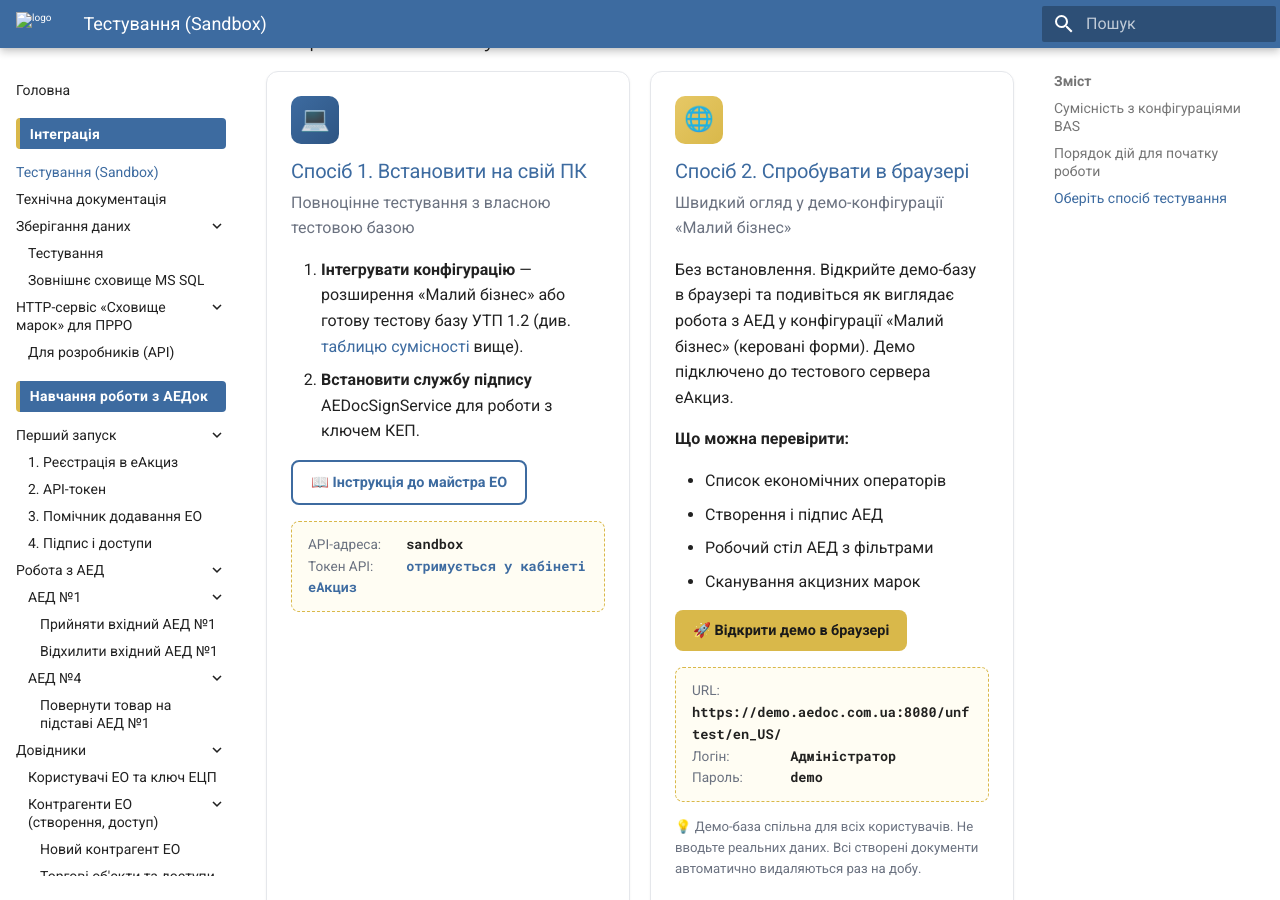
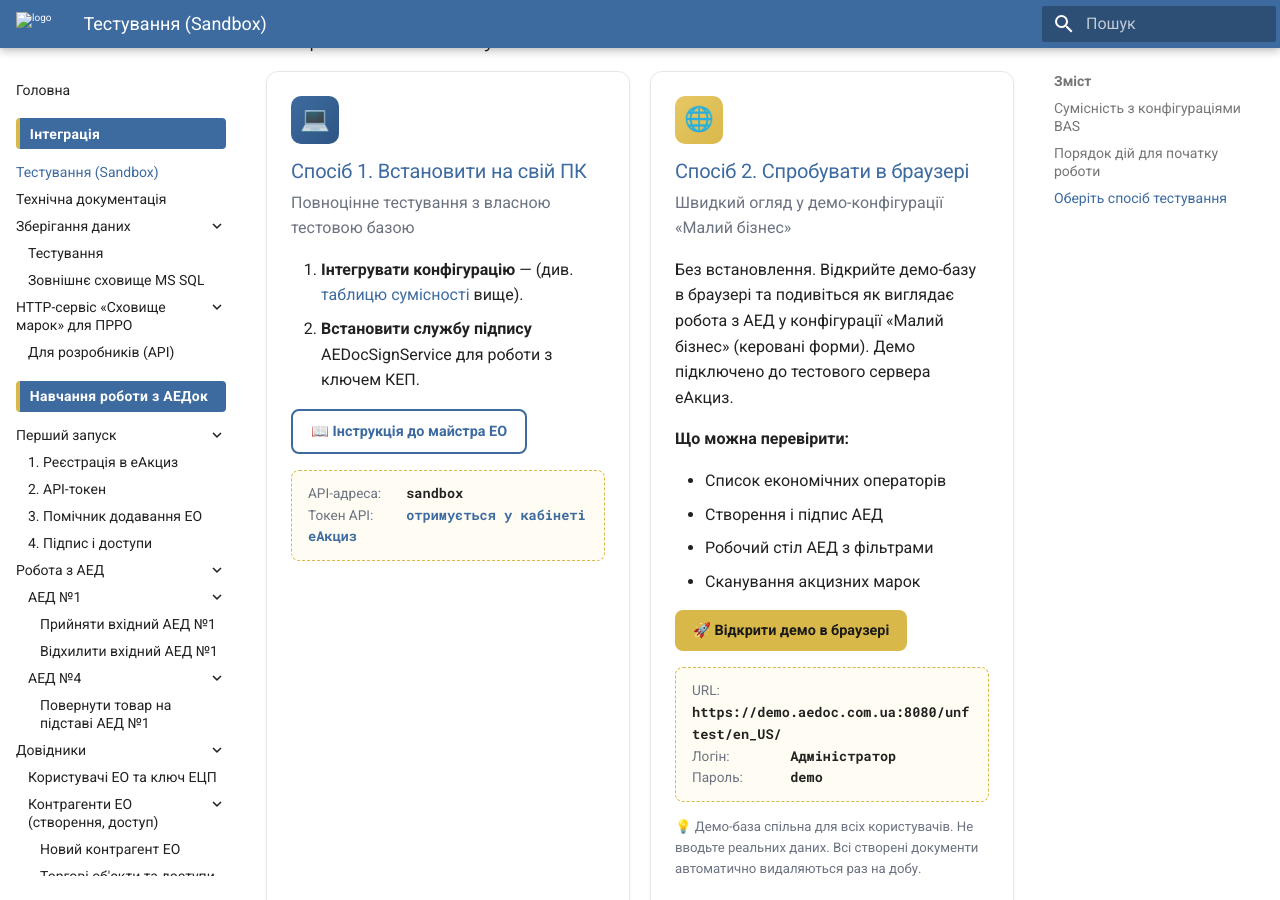
Before and after one commit to sukhenko/aedoc-docs, an MkDocs documentation site: the page built from docs/integratsiia/sandbox.md, in a window 1280 px wide and 900 px high, scrolled down 2295 px. Built offline with MkDocs 1.6.1 and Material for MkDocs 9.7.7, drawn with Linux system fonts in a browser that asks for light colours.

Commit message:
Sandbox: «Інтегрувати конфігурацію — (див. таблицю сумісності вище)»
Co-Authored-By: Claude Opus 5.5 <noreply@anthropic.com>
Claude-Session: https://claude.ai/code/session_0177sjggDQ9MXuFeJFH1q7HZ

```diff
--- a/docs/integratsiia/sandbox.md
+++ b/docs/integratsiia/sandbox.md
@@ -81,7 +81,7 @@ AEDOC інтегрується з наступними конфігурація
 <h3>Спосіб 1. Встановити на свій ПК</h3>
 <p class="way__sub">Повноцінне тестування з власною тестовою базою</p>
 <ol>
-<li><strong>Інтегрувати конфігурацію</strong> — розширення «Малий бізнес» або готову тестову базу УТП 1.2 (див. <a href="#сумісність-з-конфігураціями-bas">таблицю сумісності</a> вище).</li>
+<li><strong>Інтегрувати конфігурацію</strong> — (див. <a href="#сумісність-з-конфігураціями-bas">таблицю сумісності</a> вище).</li>
 <li><strong>Встановити службу підпису</strong> AEDocSignService для роботи з ключем КЕП.</li>
 </ol>
 <p><a class="way__btn way__btn--outline" href="../../pershyi-zapusk/pomichnyk-eo/">📖 Інструкція до майстра ЕО</a></p>
```
